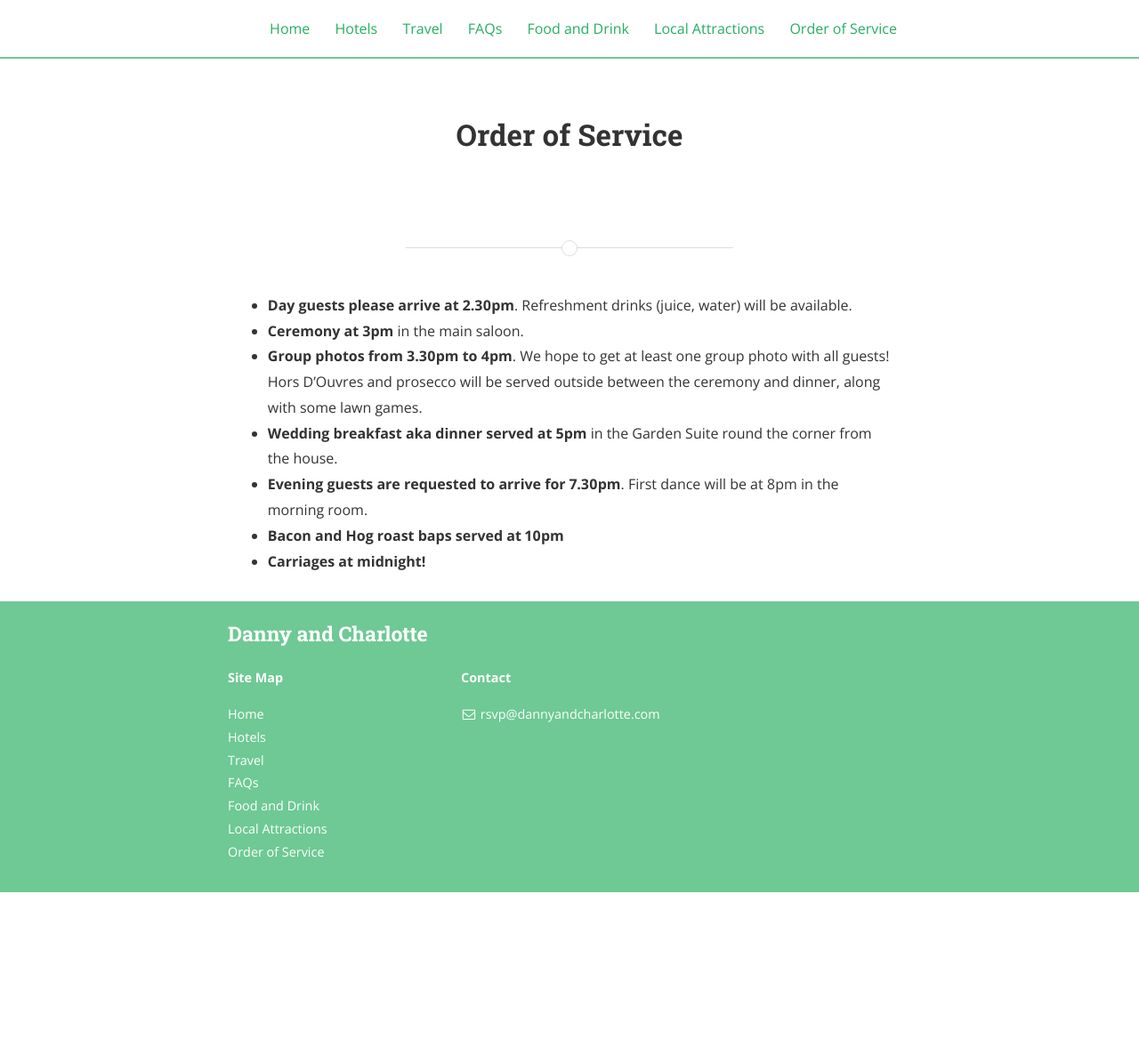
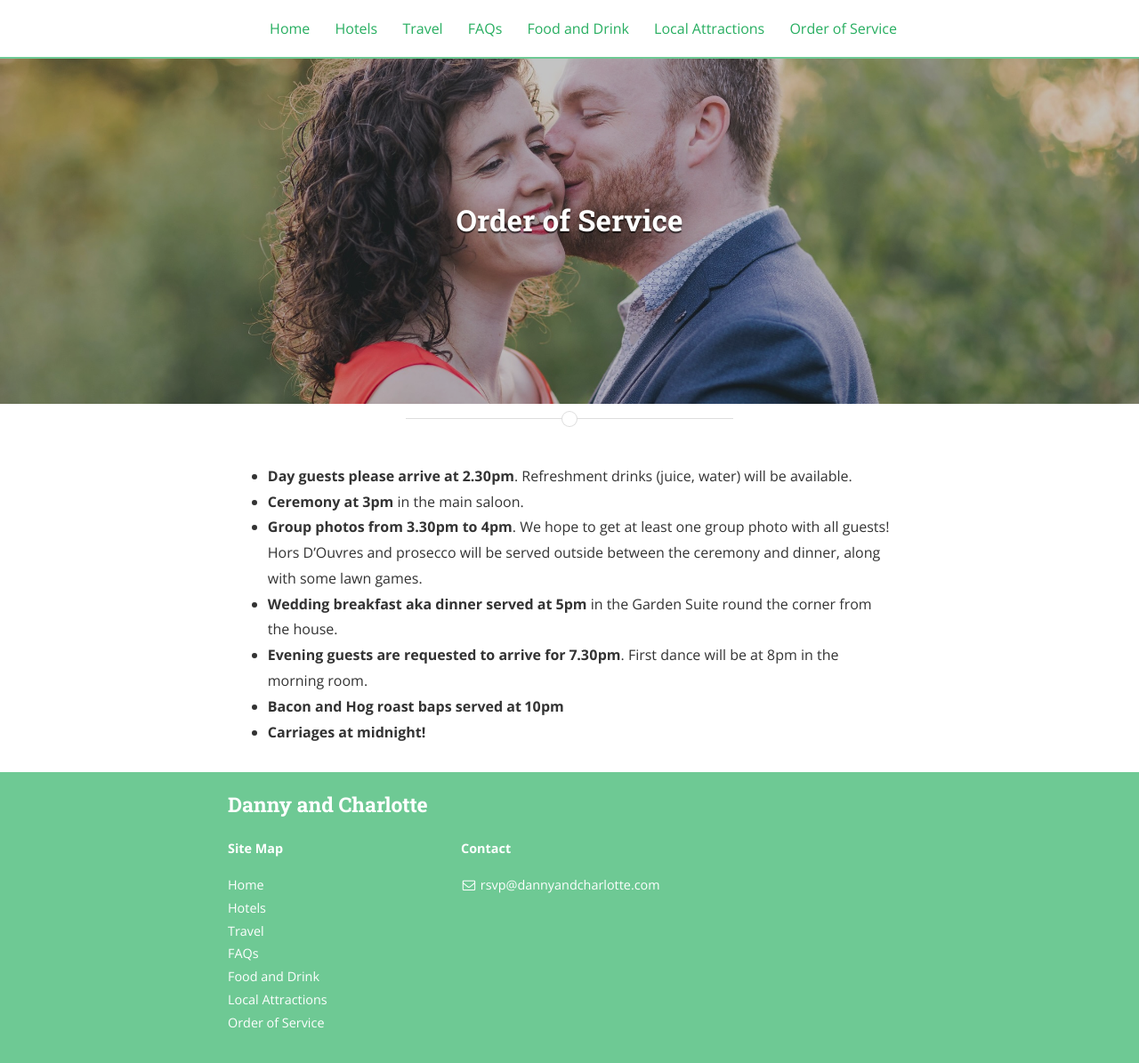
Before and after one commit to dannybrown/dannyandcharlotte.com, a Jekyll site: the page built from order-of-service.md, in a window 1280 px wide and 1195 px high. Shown: the whole window at 89% size. Built offline with Jekyll 4.4.1, drawn with Linux system fonts in a browser that asks for light colours; nearby versions of some CDN libraries.

Commit message:
add oos and local

```diff
--- a/order-of-service.md
+++ b/order-of-service.md
@@ -2,6 +2,7 @@
 layout: page
 title: Order of Service
 permalink: /oos/
+cover: /assets/oos.jpeg
 main_nav: true
 ---
 
```
Also changed, not shown: assets/local.jpeg (added), assets/oos.jpeg (added).
